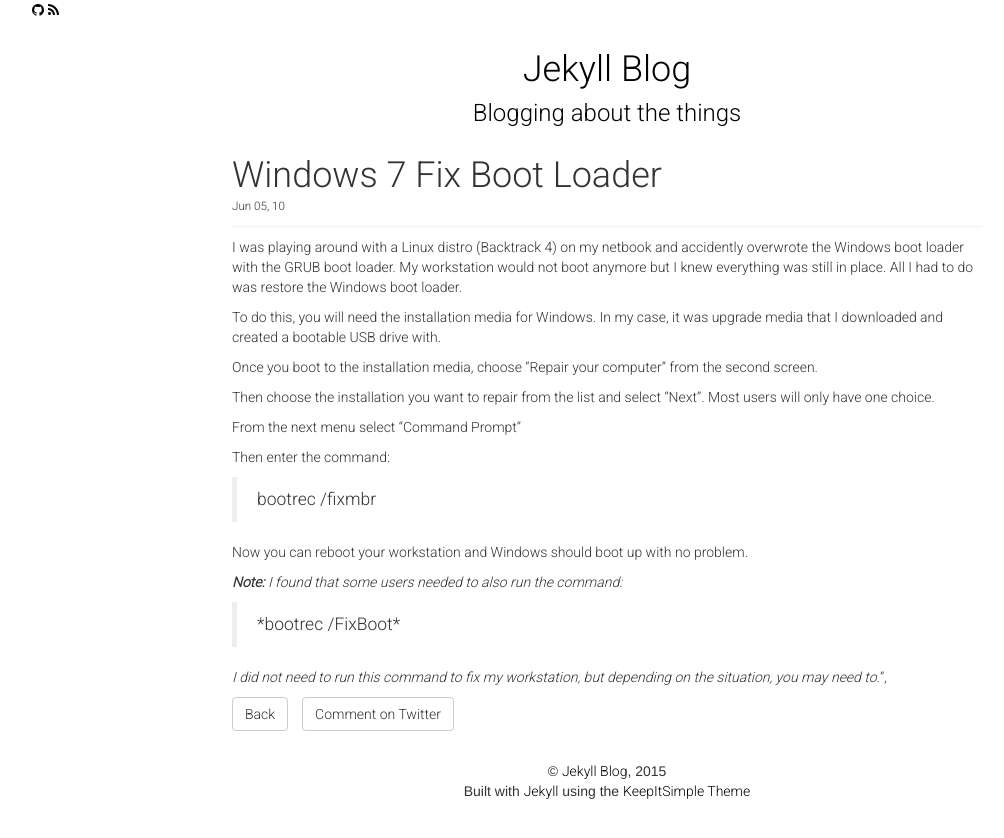
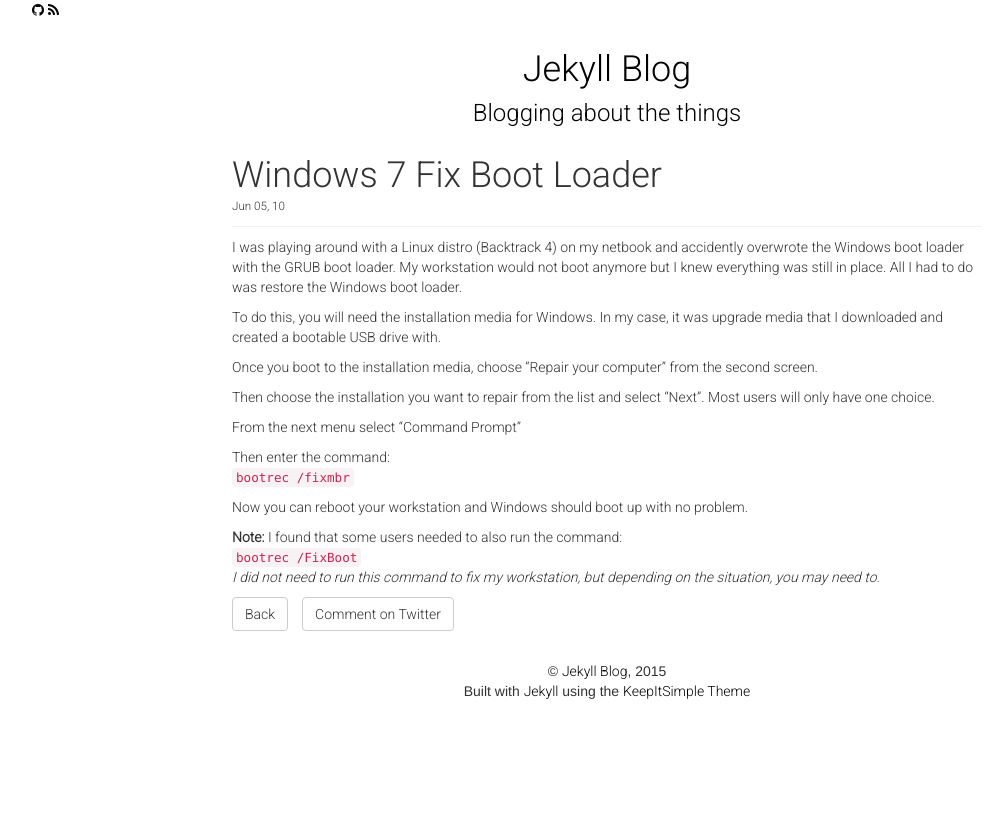
Before and after one commit to cbrookins/cbrookins.github.io, a Jekyll site: the page built from _posts/2010-06-05-Windows-7-Fix-Boot-Loader.markdown, in a window 1280 px wide. Shown: the top 838 px of the page, without its empty margins (33-1037 px from the left). Built offline with Jekyll 4.4.1, drawn with Linux system fonts in a browser that asks for light colours; nearby versions of some CDN libraries.

```diff
--- a/_posts/2010-06-05-Windows-7-Fix-Boot-Loader.markdown
+++ b/_posts/2010-06-05-Windows-7-Fix-Boot-Loader.markdown
@@ -15,9 +15,10 @@ Then choose the installation you want to repair from the list and select "Next".
 From the next menu select "Command Prompt"
 
 Then enter the command:
-  <blockquote>bootrec /fixmbr</blockquote>
+`bootrec /fixmbr`
+
 Now you can reboot your workstation and Windows should boot up with no problem.
 
-***Note:** I found that some users needed to also run the command:*
-<blockquote>*bootrec /FixBoot*</blockquote>
-*I did not need to run this command to fix my workstation, but depending on the situation, you may need to.*",
+**Note:** I found that some users needed to also run the command:
+`bootrec /FixBoot`
+*I did not need to run this command to fix my workstation, but depending on the situation, you may need to.*
```
